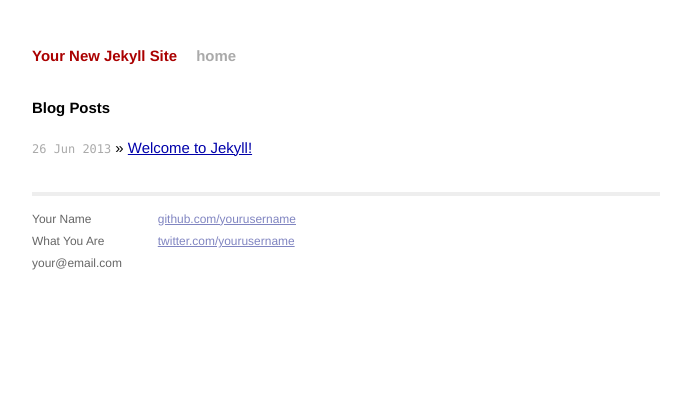
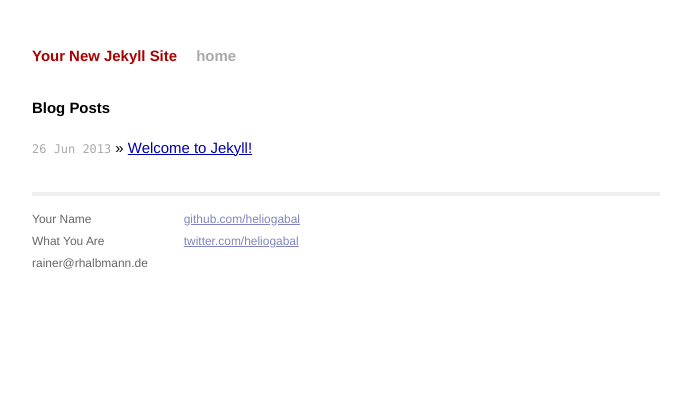
Before and after one commit to heliogabal/heliogabal.github.io, a Jekyll site: the page built from index.html, in a window 1280 px wide. Shown: the top 404 px of the page, without its empty margins (294-985 px from the left). Built offline with Jekyll 4.4.1, drawn with Linux system fonts in a browser that asks for light colours.

Commit message:
Updated default.html

```diff
--- a/_layouts/default.html
+++ b/_layouts/default.html
@@ -29,13 +29,13 @@
                 <p>
                   Your Name<br />
                   What You Are<br />
-                  your@email.com
+                  rainer@rhalbmann.de
                 </p>
               </div>
               <div class="contact">
                 <p>
-                  <a href="http://github.com/yourusername/">github.com/yourusername</a><br />
-                  <a href="http://twitter.com/yourusername/">twitter.com/yourusername</a><br />
+                  <a href="http://github.com/yourusername/">github.com/heliogabal</a><br />
+                  <a href="http://twitter.com/yourusername/">twitter.com/heliogabal</a><br />
                 </p>
               </div>
             </div>
```
